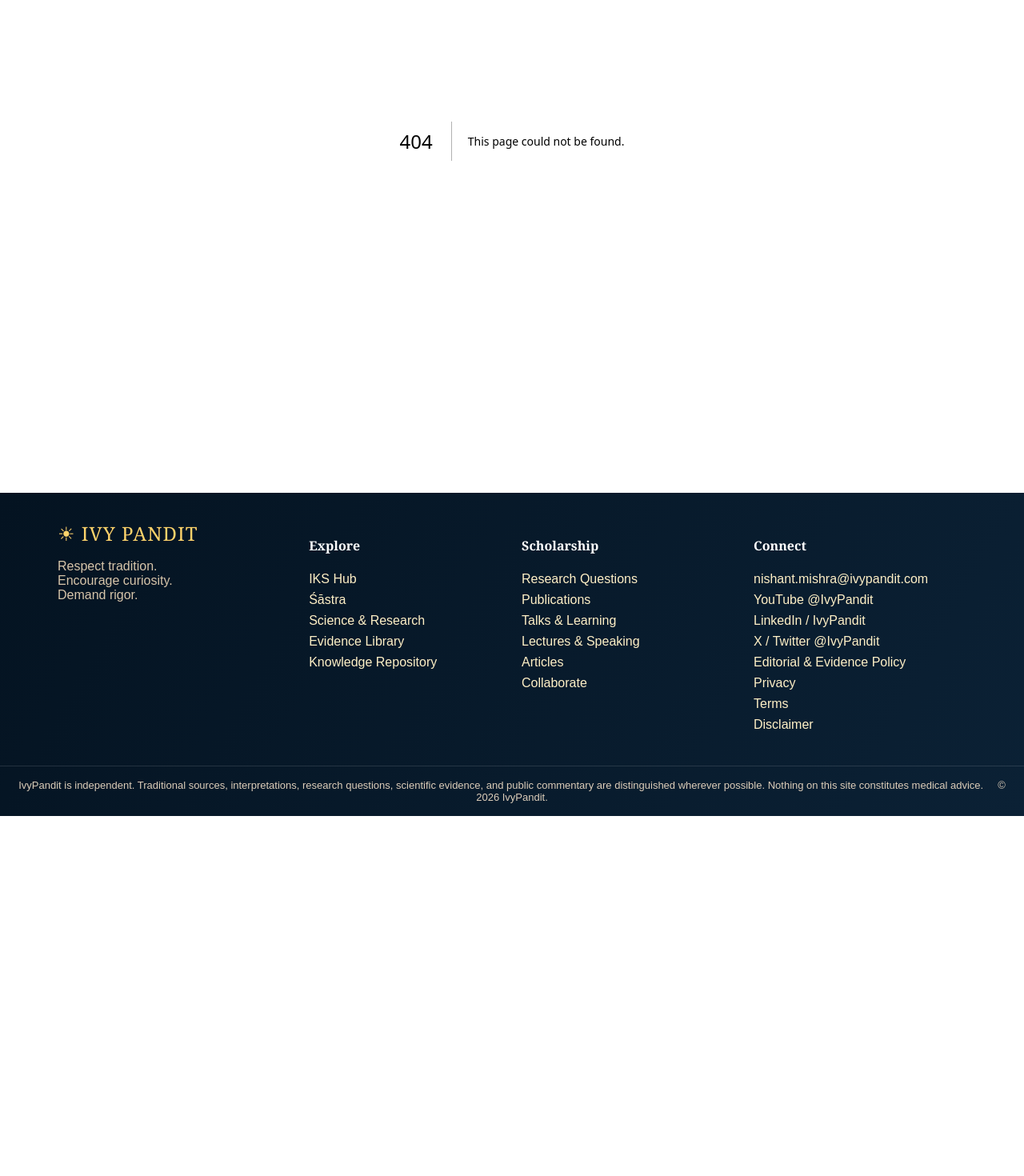
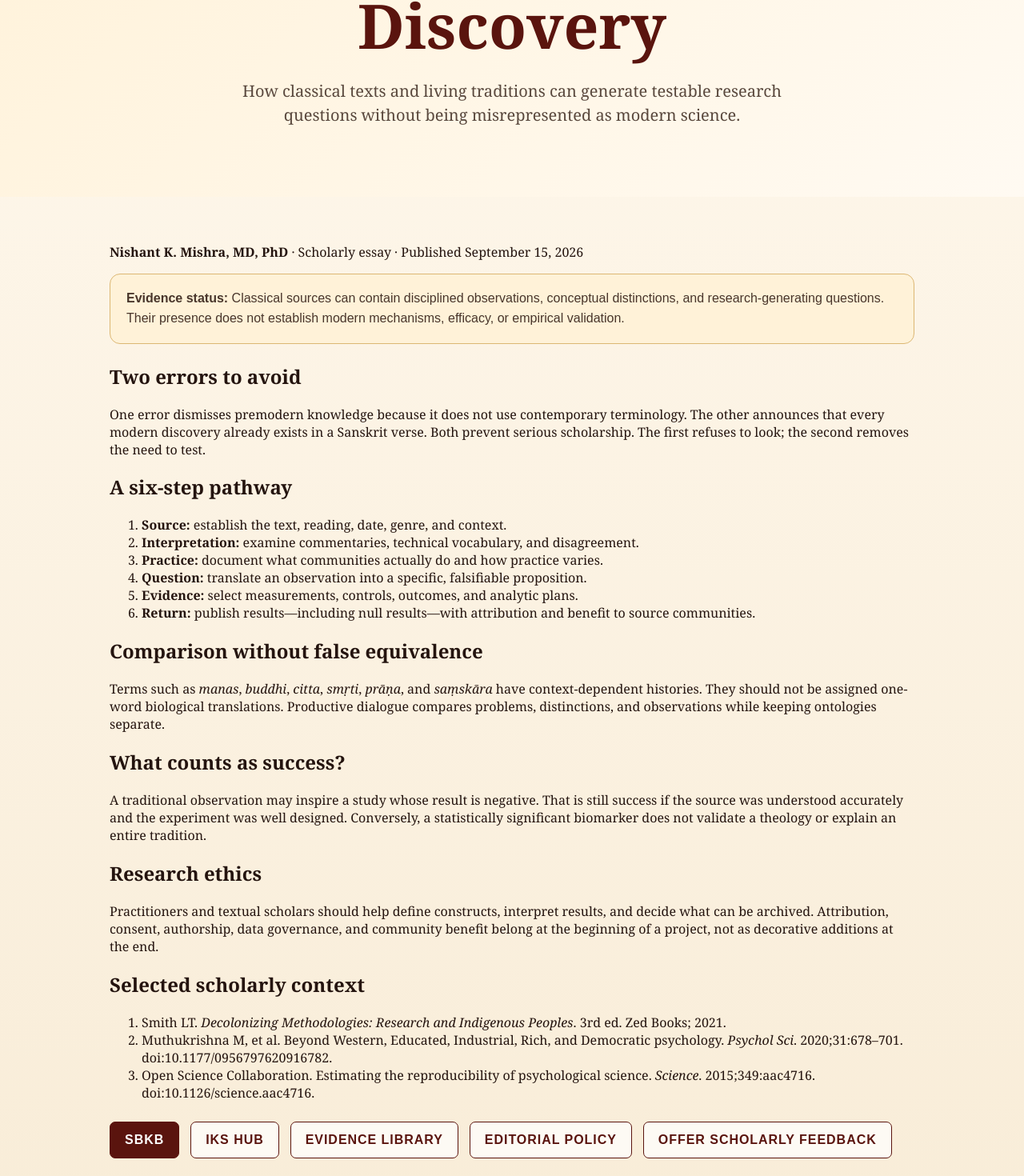
Before and after one commit to nishmishra/ivypandit-v2, a Next.js app: page /articles/shastra-to-scientific-discovery in a window 1280 px wide. Before the commit this address had no page. Shown: the part 330-1800 px from the top of the page at 80% size. Before the commit the page ends 1350 px from the top, so only its background shows below. Built offline with nearby package versions, Linux system fonts and the light colour scheme.

Commit message:
Publish shastra-to-scientific-discovery scholarly article

```diff
--- /dev/null
+++ b/app/articles/shastra-to-scientific-discovery/page.tsx
@@ -0,0 +1,20 @@
+import Link from 'next/link';
+
+export default function Article(){
+  const articleLd={'@context':'https://schema.org','@type':'ScholarlyArticle',headline:"From Śāstra to Scientific Discovery",description:"How classical texts and living traditions can generate testable research questions without being misrepresented as modern science.",author:{'@type':'Person',name:'Nishant K. Mishra',honorificSuffix:'MD, PhD',url:'https://www.ivypandit.com/about'},publisher:{'@type':'Organization',name:'IvyPandit',url:'https://www.ivypandit.com'},datePublished:'2026-09-15',dateModified:'2026-09-15',inLanguage:'en',mainEntityOfPage:'https://www.ivypandit.com/articles/shastra-to-scientific-discovery',keywords:["Shastra and science","Indian Knowledge Systems research","Sanskrit biomedical knowledge","scientific method","IKS"]};
+  return <main>
+    <script type="application/ld+json" dangerouslySetInnerHTML={{__html:JSON.stringify(articleLd)}} />
+    <section className="pageHero"><div className="eyebrow">Foundational method • Śāstra • Indian Knowledge Systems • Science</div><h1>From Śāstra to Scientific Discovery</h1><p>How classical texts and living traditions can generate testable research questions without being misrepresented as modern science.</p></section>
+    <section className="content"><article className="article-body">
+      <p className="article-byline"><b>Nishant K. Mishra, MD, PhD</b> · Scholarly essay · Published September 15, 2026</p>
+      <div className="callout"><b>Evidence status:</b> Classical sources can contain disciplined observations, conceptual distinctions, and research-generating questions. Their presence does not establish modern mechanisms, efficacy, or empirical validation.</div>
+      <h2>Two errors to avoid</h2><p>One error dismisses premodern knowledge because it does not use contemporary terminology. The other announces that every modern discovery already exists in a Sanskrit verse. Both prevent serious scholarship. The first refuses to look; the second removes the need to test.</p>
+<h2>A six-step pathway</h2><ol><li><b>Source:</b> establish the text, reading, date, genre, and context.</li><li><b>Interpretation:</b> examine commentaries, technical vocabulary, and disagreement.</li><li><b>Practice:</b> document what communities actually do and how practice varies.</li><li><b>Question:</b> translate an observation into a specific, falsifiable proposition.</li><li><b>Evidence:</b> select measurements, controls, outcomes, and analytic plans.</li><li><b>Return:</b> publish results—including null results—with attribution and benefit to source communities.</li></ol>
+<h2>Comparison without false equivalence</h2><p>Terms such as <i>manas</i>, <i>buddhi</i>, <i>citta</i>, <i>smṛti</i>, <i>prāṇa</i>, and <i>saṃskāra</i> have context-dependent histories. They should not be assigned one-word biological translations. Productive dialogue compares problems, distinctions, and observations while keeping ontologies separate.</p>
+<h2>What counts as success?</h2><p>A traditional observation may inspire a study whose result is negative. That is still success if the source was understood accurately and the experiment was well designed. Conversely, a statistically significant biomarker does not validate a theology or explain an entire tradition.</p>
+<h2>Research ethics</h2><p>Practitioners and textual scholars should help define constructs, interpret results, and decide what can be archived. Attribution, consent, authorship, data governance, and community benefit belong at the beginning of a project, not as decorative additions at the end.</p>
+      <h2>Selected scholarly context</h2><ol><li>Smith LT. <i>Decolonizing Methodologies: Research and Indigenous Peoples</i>. 3rd ed. Zed Books; 2021.</li><li>Muthukrishna M, et al. Beyond Western, Educated, Industrial, Rich, and Democratic psychology. <i>Psychol Sci</i>. 2020;31:678–701. doi:10.1177/0956797620916782.</li><li>Open Science Collaboration. Estimating the reproducibility of psychological science. <i>Science</i>. 2015;349:aac4716. doi:10.1126/science.aac4716.</li></ol>
+      <div className="buttons" style={{justifyContent:'flex-start'}}><Link className="btn primary" href="/sbkb">SBKB</Link><Link className="btn secondary" href="/iks">IKS Hub</Link><Link className="btn secondary" href="/evidence">Evidence Library</Link><Link className="btn secondary" href="/editorial-policy">Editorial Policy</Link><a className="btn secondary" href="mailto:nishant.mishra@ivypandit.com?subject=IvyPandit%20scholarly%20feedback">Offer Scholarly Feedback</a></div>
+    </article></section>
+  </main>;
+}
```
